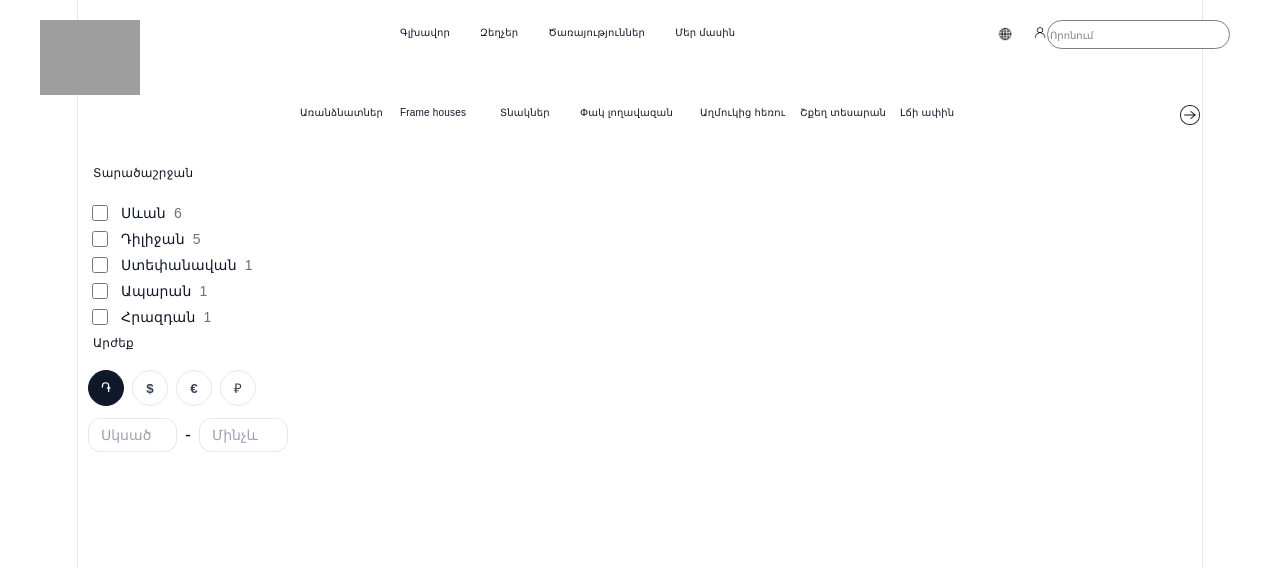
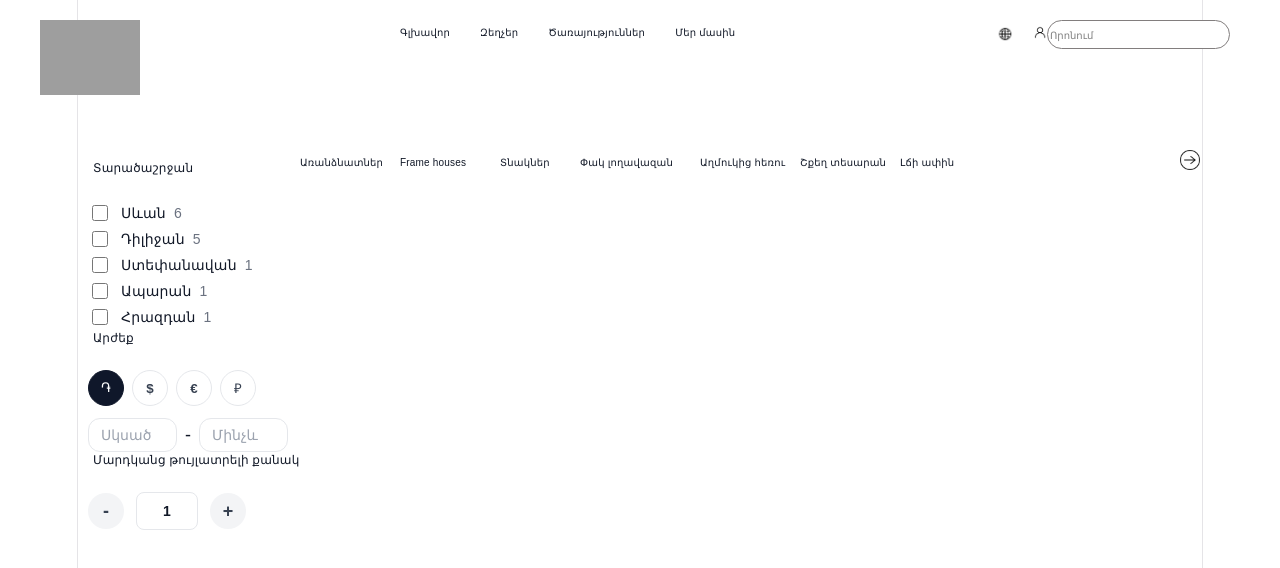
Before and after one commit to levonhakobyanhtml-web/amaranoc-react, a React (Vite) app: page / in a window 1280 px wide. Shown: the top 568 px of the page. Built offline with nearby package versions, Linux system fonts and the light colour scheme; grey boxes are pictures that could not be loaded.

Commit message:
PeopleCount

```diff
--- a/src/App.jsx
+++ b/src/App.jsx
@@ -7,7 +7,7 @@ import "./components/NavBar/NavBar.css"
 // import AllowedPeopleNightFilter from './components/NavBar/AllowedPeopleNightFilter';
 // import BathroomsCount from './components/NavBar/BathroomsCount';
 // import OverNightFilter from './components/NavBar/OverNightFilter';
-// import PeopleCount from './components/NavBar/PeopleCount';
+import PeopleCount from './components/NavBar/PeopleCount';
 // import Pool from './components/NavBar/Pool';
 import PriceFilter from './components/NavBar/PriceFilter';
 import RegionFilter from './components/NavBar/RegionFilter';
@@ -47,8 +47,11 @@ export function App() {
         maxPrice={filters.maxPrice}
         setMaxPrice={(val) => updateFilter('maxPrice', val)}
   />
-  {/*<PeopleCount />
-  <OverNightFilter />
+   <PeopleCount
+   count={filters.peopleCount}
+        setCount={(val) => updateFilter('peopleCount', val)}
+   />
+  {/*<OverNightFilter />
   <AllowedPeopleNightFilter />
   <RoomsCount />
   <BathroomsCount />
--- a/src/components/NavBar/NavBar.css
+++ b/src/components/NavBar/NavBar.css
@@ -19,8 +19,7 @@ border: 1px solid grey;
 
 .filter-title {
   position:absolute;
-  margin-top:-50px;
-  padding-top: 10px;
+  margin-top:-45px;
   font-size: 12px;
   font-weight: 700;
   margin-bottom: 12px;
--- a/src/components/NavBar/PeopleCount.jsx
+++ b/src/components/NavBar/PeopleCount.jsx
@@ -0,0 +1,22 @@
+import React from 'react';
+
+export default function PeopleCount({ count = 1, setCount }) {
+  return (
+    <div className="filter-section">
+      <div className="filter-title">Մարդկանց թույլատրելի քանակ</div>
+      <div className="counter-control">
+        <button
+          className="counter-btn"
+          onClick={() => setCount(Math.max(0, count - 1))}
+          disabled={count <= 0}
+        >
+          -
+        </button>
+        <div className="counter-display">{count}</div>
+        <button className="counter-btn" onClick={() => setCount(count + 1)}>
+          +
+        </button>
+      </div>
+    </div>
+  );
+}
```
Also changed, not shown: src/components/NavBar/Categories.jsx (+8 -8 lines).
